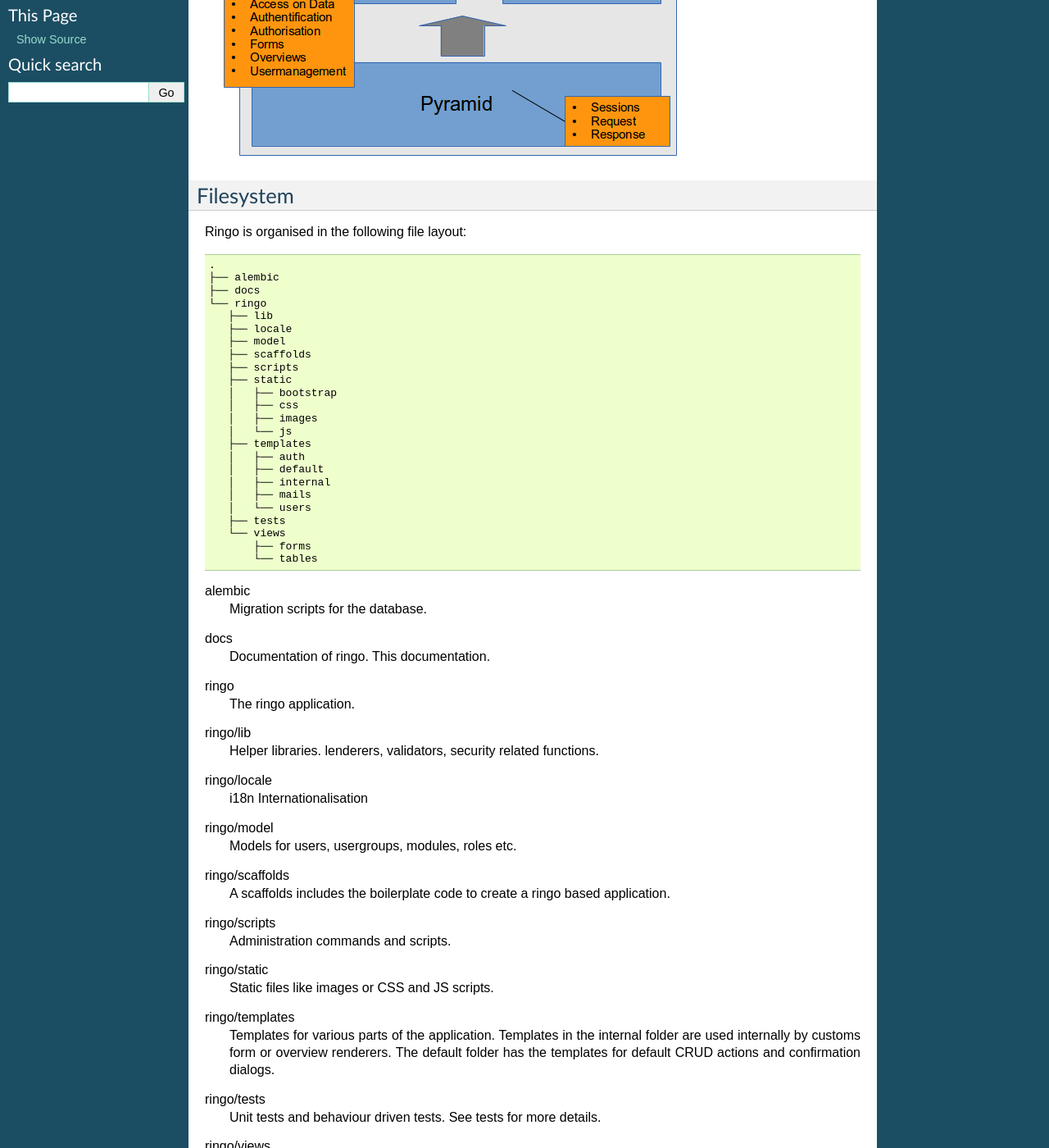
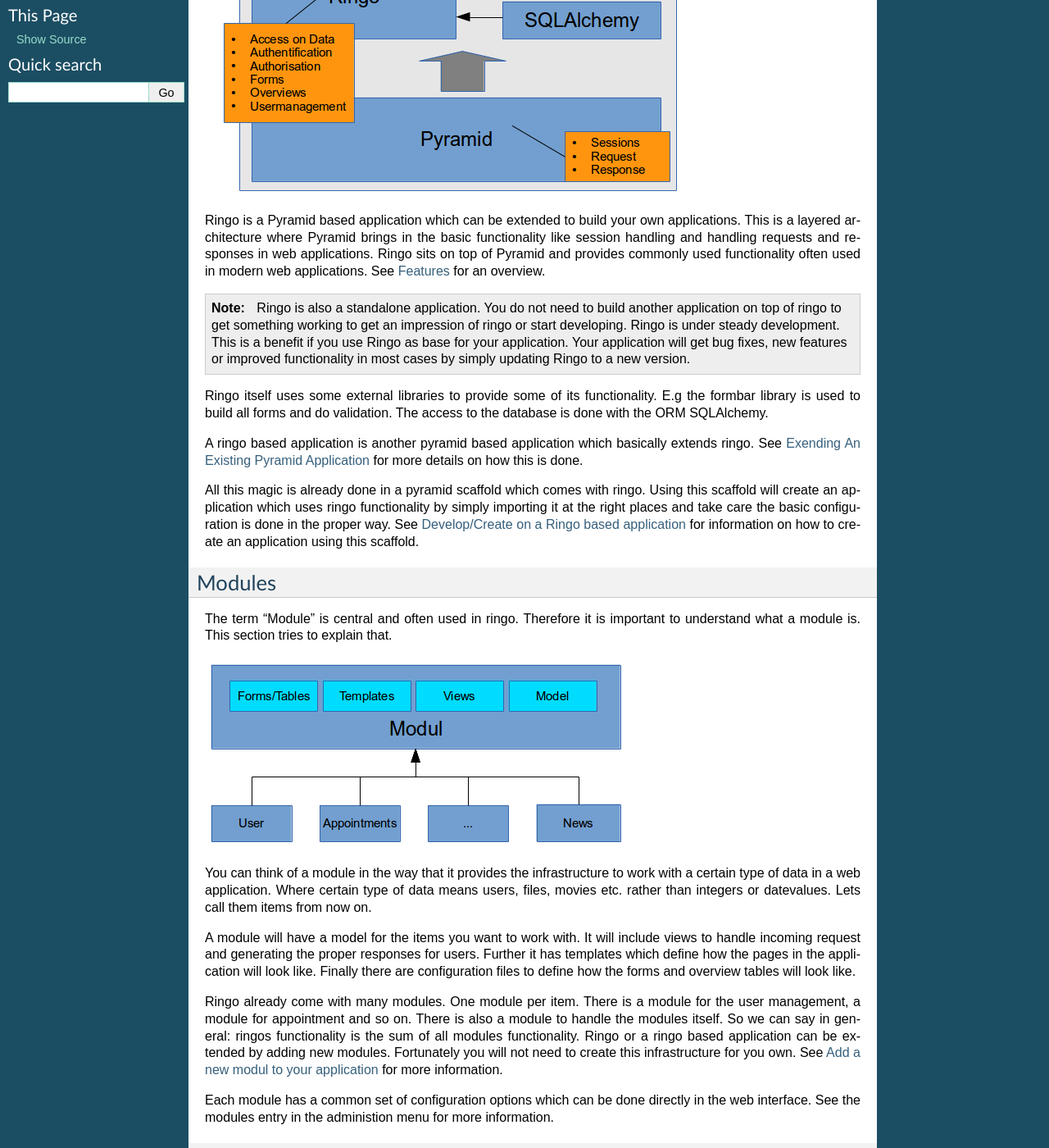
Before and after one commit to ringo-framework/ringo, a Sphinx documentation site: the page built from docs/source/architecture.rst, in a window 1280 px wide and 1400 px high, scrolled down 376 px. Shown: the whole window at 82% size. Built offline with Sphinx 7.4.7, drawn with Linux system fonts in a browser that asks for light colours; formulas are drawn with MathJax 3; some of the changed text lies outside the part shown.

Commit message:
Worked on documentation.

```diff
--- a/docs/source/architecture.rst
+++ b/docs/source/architecture.rst
@@ -1,9 +1,66 @@
 ************
 Architecture
 ************
+The architecture of ringo is shown below.
 
 .. image:: images/applayers.png
    :alt: Schema of a modul.
+
+Ringo is a Pyramid based application which can be extended to build your own
+applications. This is a layered architecture where Pyramid brings in the basic
+functionality like session handling and handling requests and responses in web
+applications.  Ringo sits on top of Pyramid and provides commonly used
+functionality often used in modern web applications. See :ref:`Features` for
+an overview.
+
+.. note::
+
+   Ringo is also a standalone application. You do not need to build another
+   application on top of ringo to get something working to get an impression
+   of ringo or start developing. Ringo is under steady development. This is a
+   benefit if you use Ringo as base for your application. Your application
+   will get bug fixes, new features or improved functionality in most cases by
+   simply updating Ringo to a new version.
+
+Ringo itself uses some external libraries to provide some of its
+functionality. E.g the formbar library is used to build all forms and do
+validation. The access to the database is done with the ORM SQLAlchemy.
+
+A ringo based application is another pyramid based application which basically extends ringo. See `Exending An Existing Pyramid Application <http://docs.pylonsproject.org/projects/pyramid/en/latest/narr/extending.html>`_ for more details on how this is done.
+
+All this magic is already done in a pyramid scaffold which comes with ringo. Using this scaffold will create an application which uses ringo functionality by simply importing it at the right places and take care the basic configuration is done in the
+proper way. See :ref:`create_ringo_based_application` for information on how
+to create an application using this scaffold.
+
+Modules
+=======
+The term "Module" is central and often used in ringo. Therefore it is important
+to understand what a module is. This section tries to explain that.
+
+.. image:: images/modules.png
+   :alt: Schema of a module.
+
+You can think of a module in the way that it provides the infrastructure to
+work with a certain type of data in a web application. Where certain type of
+data means users, files, movies etc. rather than integers or datevalues. Lets
+call them items from now on.
+
+A module will have a model for the items you want to work with. It will include
+views to handle incoming request and generating the proper responses for
+users. Further it has templates which define how the pages in the application
+will look like. Finally there are configuration files to define how the forms
+and overview tables will look like.
+
+Ringo already come with many modules. One module per item. There is a module
+for the user management, a module for appointment and so on. There is also a module to handle the modules itself. So we can say in general: ringos functionality is the sum of all modules functionality. Ringo or a ringo based application can be extended by adding new modules.  Fortunately you will not need to create this infrastructure for you own. See :ref:`add_modules` for more information.
+
+Each module has a common set of configuration options which can be done
+directly in the web interface. See the modules entry in the administion menu
+for more information.
+
+
+
+
 
 Filesystem
 ==========
@@ -66,17 +123,12 @@
 ringo/views/tables
    Configuration of overview tables for each modul.
 
+
 Database
 ========
 
 .. image:: images/database.png
    :alt: Basic database model.
-
-Modules
-=======
-
-.. image:: images/modules.png
-   :alt: Schema of a modul.
 
 Event Handlers
 ==============
--- a/docs/source/development.rst
+++ b/docs/source/development.rst
@@ -99,6 +99,7 @@
 
 Your application is ready for development :)
 
+.. _add_modules:
 
 Add a new modul to your application
 ===================================
```
